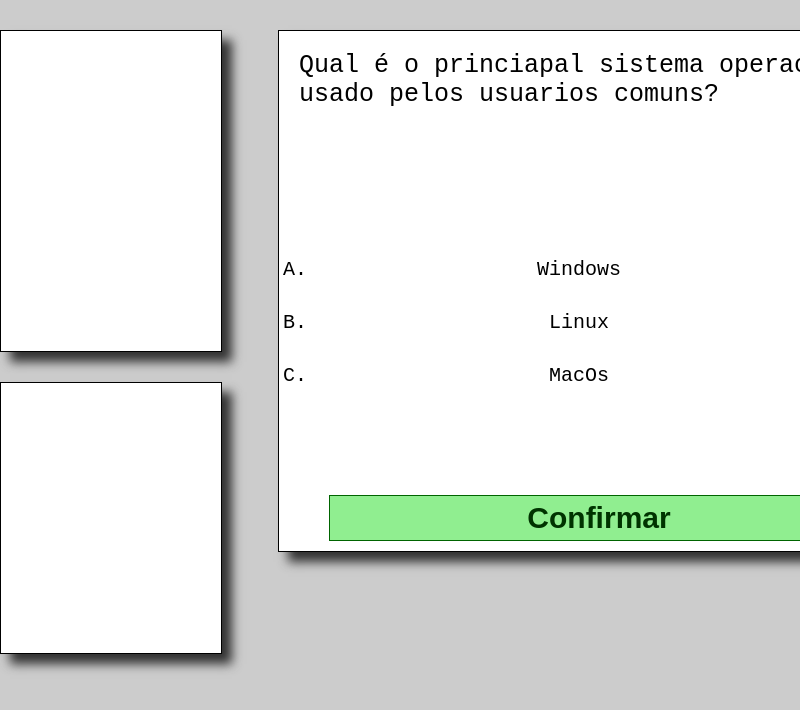
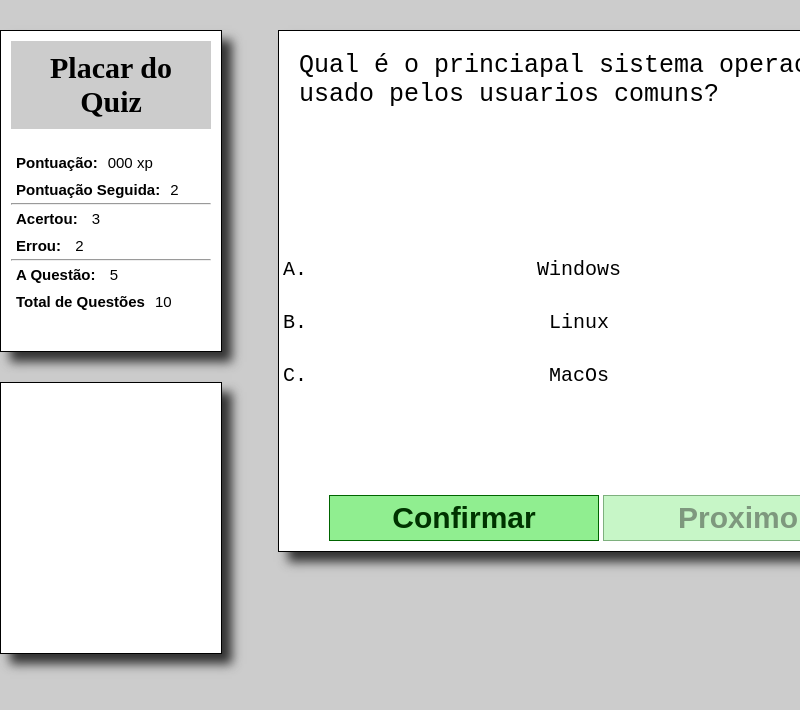
Before and after one commit to Ninho12/Quiz-de-Programacao, an Electron app: page index.html in a window 800 px wide. Shown: the top 710 px of the page. Drawn offline with Linux system fonts and the light colour scheme.

Commit message:
Trabalhando com o sistema de pontuação

```diff
--- a/index.html
+++ b/index.html
@@ -14,9 +14,37 @@
     <main>
 
         <section id="lado">
+
             <div id="placar">
+                <h3>Placar do Quiz</h3>
+
+                <p>
+                    <b>Pontuação:</b><span id="xp">000 xp</span>
+                </p>
+
+                <p>
+                <b>Pontuação Seguida:</b><span>2</span>
+                </p>
+
+                <hr>
+
+                <p>
+                <b>Acertou: </b><span>3</span>
+                </p>
+                <p>
+                <b>Errou: </b><span>2</span>
+                </p>
+
+                <hr>
+                <p>
+                <b>A Questão: </b><span>5</span>
+                </p>
+                <p>
+                    <b>Total de Questões</b><span>10</span>
+                </p>
 
             </div>
+
 
             <div id="doacoes">
 
@@ -34,8 +62,19 @@
                     <li id="questao_c" onclick="escolher(this);">MacOs</li>
                 </ol>
 
-                <button id="confirmar" onclick="confirmar()">Confirmar</button>
+                <section id="#container-botoes">
 
+                    <button id="confirmar"
+                    onclick="confirmar()">
+                        Confirmar
+                    </button>
+
+                    <button id="proximo" disabled
+                    onclick="proximaPergunta()">
+                        Proximo
+                    </button>
+
+                </section>
             </article>
         </div>
     </main>
--- a/script.js
+++ b/script.js
@@ -3,6 +3,9 @@
 var escolha = null;
 // variavel da escolha correta
 var escolha_correta = "";
+
+// variavel se acertou
+var acertou = false;
 
 // variavel de estado
 var carregando = false;
@@ -39,21 +42,26 @@
             escolha.classList.remove("escolha");
             escolha.classList.add("acertou");
             carregando = true;
-            proximaPergunta(true);
+            acertou = true;
+
 
         }else{
 
             escolha.classList.remove("escolha");
             escolha.classList.add("errou");
             carregando = true;
-            proximaPergunta(false);
+            acertou = false;
+
 
         }
     }else{
         alert("Escolha uma das opções");
+        return;
 
+        // o return é para não executar o proximo comando
     }
-
+    // Habilitando o botao proximo
+    proximo.disabled = false;
 }
 
 // Carregar todas as perguntas
@@ -82,9 +90,10 @@
 }
 
 // Proxima pergunta
-function proximaPergunta(acertou){
+function proximaPergunta(){
 
     // Remover uma das classes: acertou ou errou
+    // acertou é uma variavel global
     if(acertou){
         escolha.classList.remove("acertou");
     }else{
@@ -102,14 +111,25 @@
         numero = 0;
     // Aumentando o numero
     numero++;
+
     // Carregando uma pergunta
-    carregarUma();
+    setTimeout(carregarUma(), 1000);
 
     // Aqui o questionario aparece
-    setTimeout(animar(true), 1000);
+    animar(true);
 
     // Remove as classes de animação
-    setTimeout(removerClasses(), 1000);
+    setTimeout(removerClasses(), 2000);
+
+    // Desabilita o botão proximo
+    proximo.disabled = true;
+
+    // Deixando a escolha nula
+    escolha = null;
+    /*
+        Isso é para o usario escolher sempre
+        uma das opçoes.
+    */
 
 }
 
@@ -127,6 +147,7 @@
         pergunta.classList.add("sumir");
     }
 
+
 }
 
 // Remover as classes de animações
@@ -140,3 +161,37 @@
     carregando = false;
 
 }
+
+/*
+    Nos proximos codigos serão
+    para implementar um sistema de
+    pontos.
+*/
+// Variaveis Globais:
+var pontos = 0;
+var pontuacao_seguida = 0;
+
+// Funçoes:
+function pontuarPositivo(){
+    // Somando os pontos
+    // Cada acerto é 100 pontos
+    pontos+= 100;
+
+    // Contando a pontuação seguida;
+    pontuacao_seguida++;
+}
+
+function pontuarNegativo(){
+    // Subtraindo os pontos;
+    // Cada erro é menos 100 pontos;
+    pontos-= 100;
+
+    // Zerando a pontuação seguida;
+    pontuacao_seguida = 0;
+}
+
+function atualizarPontuacao(){
+
+
+
+}
--- a/style.css
+++ b/style.css
@@ -33,6 +33,23 @@
 #placar{
     width: 200px;
     height: 300px;
+}
+
+#placar h3{
+    font-size: 30px;
+    padding: 10px;
+    background-color: #ccc;
+    text-align: center;
+    margin-bottom: 20px;
+}
+
+#placar p{
+    font-size: 15px;
+    padding: 5px;
+    font-family: sans-serif;
+}
+#placar span{
+    margin-left: 10px;
 }
 
 /* Container de doações */
@@ -89,11 +106,16 @@
     padding: 10px;
 }
 
-#confirmar{
+#container-botoes{
+    display: flex;
+    justify-content: start;
+}
+
+#confirmar, #proximo{
     background-color: lightgreen;
     color: #030;
     border: 1px solid darkgreen;
-    width: 90%;
+    width: 45%;
     padding: 5px 10px;
     text-align: center;
     font-size: 30px;
@@ -101,11 +123,24 @@
     position: relative;
     bottom: 10px;
     left: 5%;
+    transition: 0.5s;
 }
 
+/*
+    Configurando as pseudos classes dos botẽos
+*/
 #confirmar:hover{
     cursor: pointer;
 }
+
+#proximo:hover{
+    cursor: pointer;
+}
+#proximo:disabled{
+    opacity: 0.5;
+    transition: 0.5s;
+}
+
 
 /*
     Estilizando o Sistema de Escolha
```
